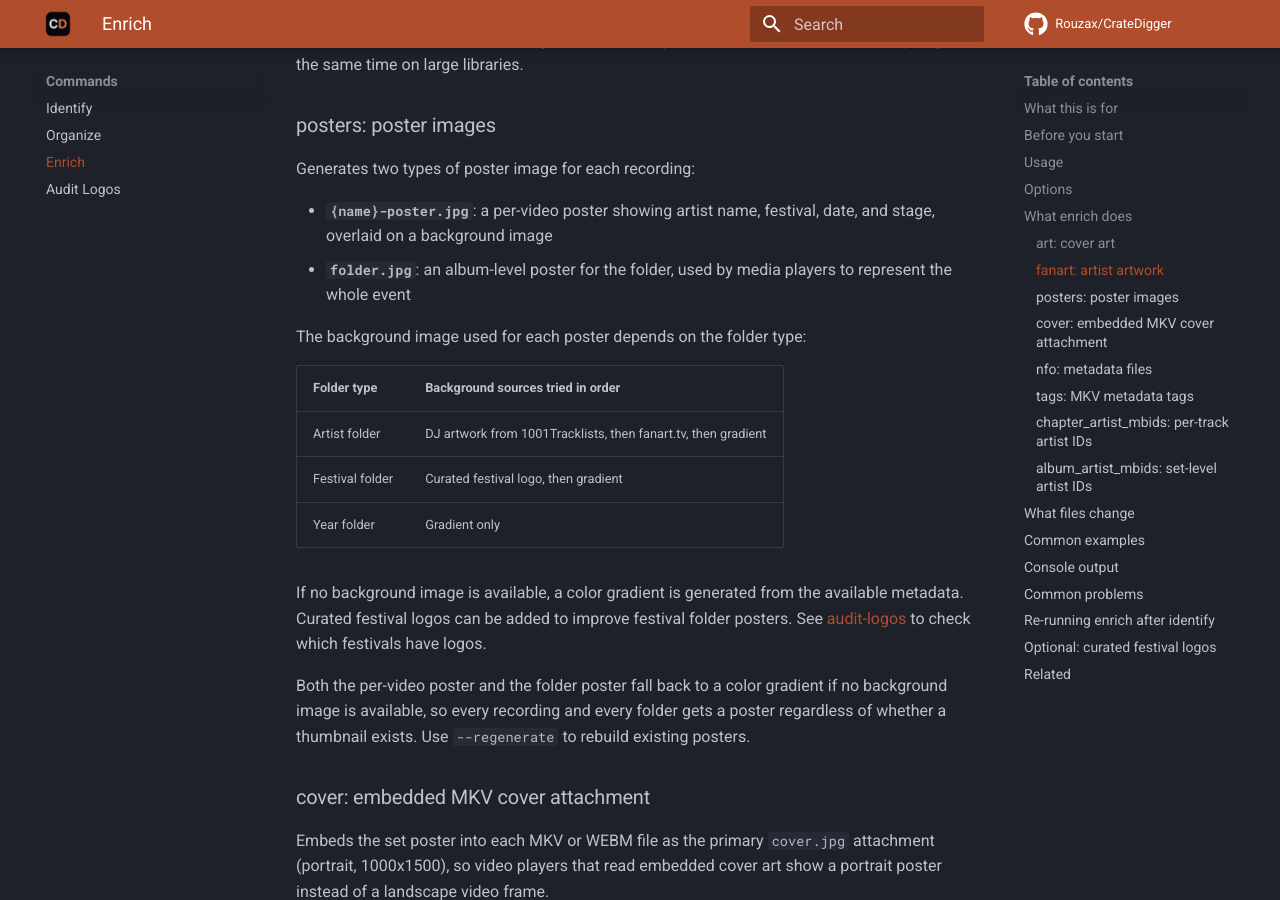
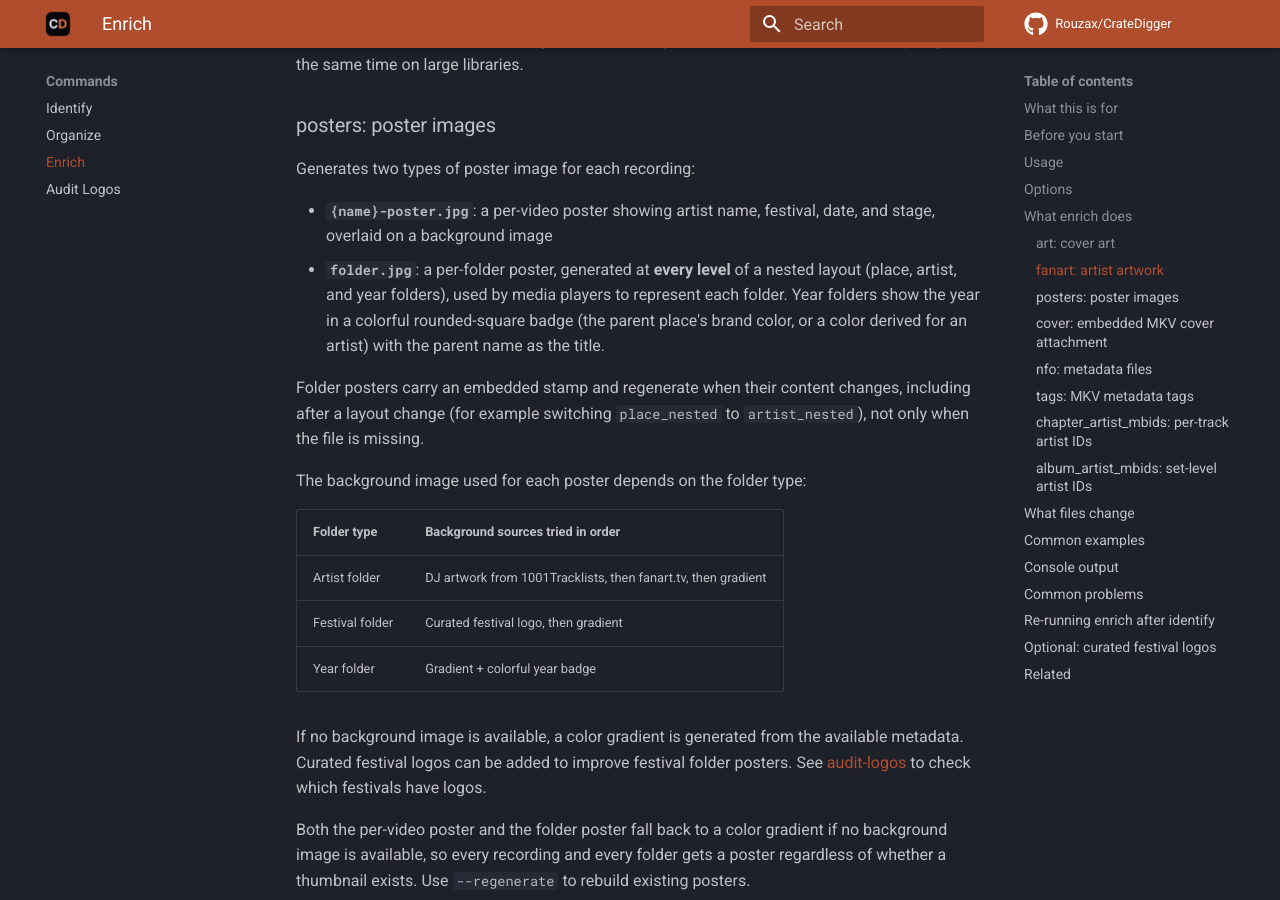
Before and after one commit to Rouzax/CrateDigger, an MkDocs documentation site: the page built from docs/commands/enrich.md, in a window 1280 px wide and 900 px high, scrolled down 2337 px. Built offline with MkDocs 1.6.1 and Material for MkDocs 9.7.7, drawn with Linux system fonts in a browser that asks for light colours; comment, search, counter and statistics services are not loaded.

Commit message:
chore(release): 0.28.0 - colorful year posters + per-level folder posters
Bump pyproject to 0.28.0, add the CHANGELOG entry, update the README version badge, and document the year badge + depth-aware per-level folder posters in enrich.md and library-layout.md.

```diff
--- a/docs/commands/enrich.md
+++ b/docs/commands/enrich.md
@@ -87,8 +87,14 @@ Generates two types of poster image for each recording:
 
 - **`{name}-poster.jpg`**: a per-video poster showing artist name, festival, date, and
   stage, overlaid on a background image
-- **`folder.jpg`**: an album-level poster for the folder, used by media players to
-  represent the whole event
+- **`folder.jpg`**: a per-folder poster, generated at **every level** of a nested layout
+  (place, artist, and year folders), used by media players to represent each folder. Year
+  folders show the year in a colorful rounded-square badge (the parent place's brand color,
+  or a color derived for an artist) with the parent name as the title.
+
+Folder posters carry an embedded stamp and regenerate when their content changes, including
+after a layout change (for example switching `place_nested` to `artist_nested`), not only
+when the file is missing.
 
 The background image used for each poster depends on the folder type:
 
@@ -96,7 +102,7 @@ The background image used for each poster depends on the folder type:
 |-------------|----------------------------------|
 | Artist folder | DJ artwork from 1001Tracklists, then fanart.tv, then gradient |
 | Festival folder | Curated festival logo, then gradient |
-| Year folder | Gradient only |
+| Year folder | Gradient + colorful year badge |
 
 If no background image is available, a color gradient is generated from the available
 metadata. Curated festival logos can be added to improve festival folder posters. See
--- a/pyproject.toml
+++ b/pyproject.toml
@@ -1,6 +1,6 @@
 [project]
 name = "cratedigger"
-version = "0.27.1"
+version = "0.28.0"
 description = "Festival set & concert library manager"
 readme = "README.md"
 license = { text = "GPL-3.0-only" }
```
Also changed, not shown: CHANGELOG.md (+13 -0 lines), README.md (+1 -1 lines), docs/library-layout.md (+4 -1 lines).
